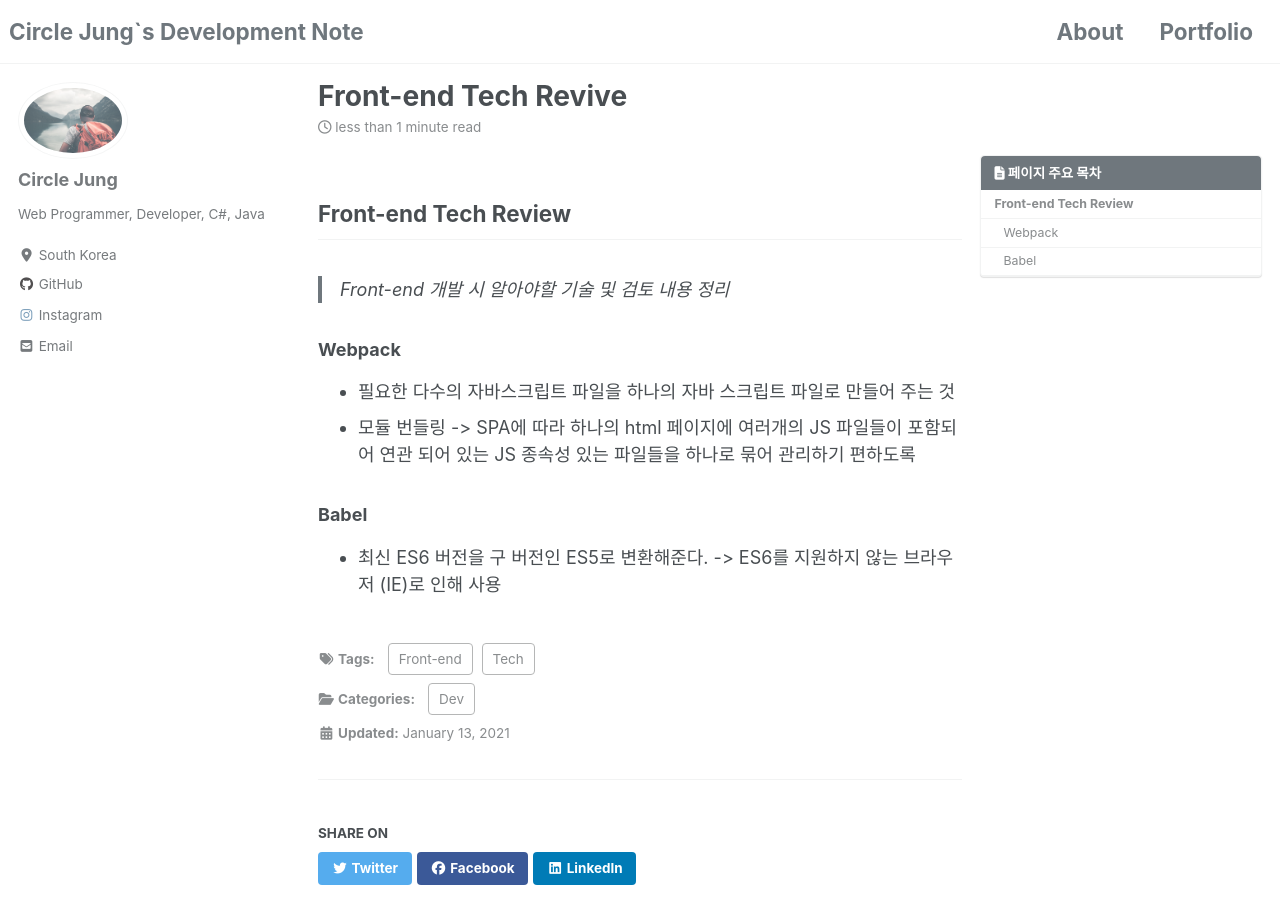
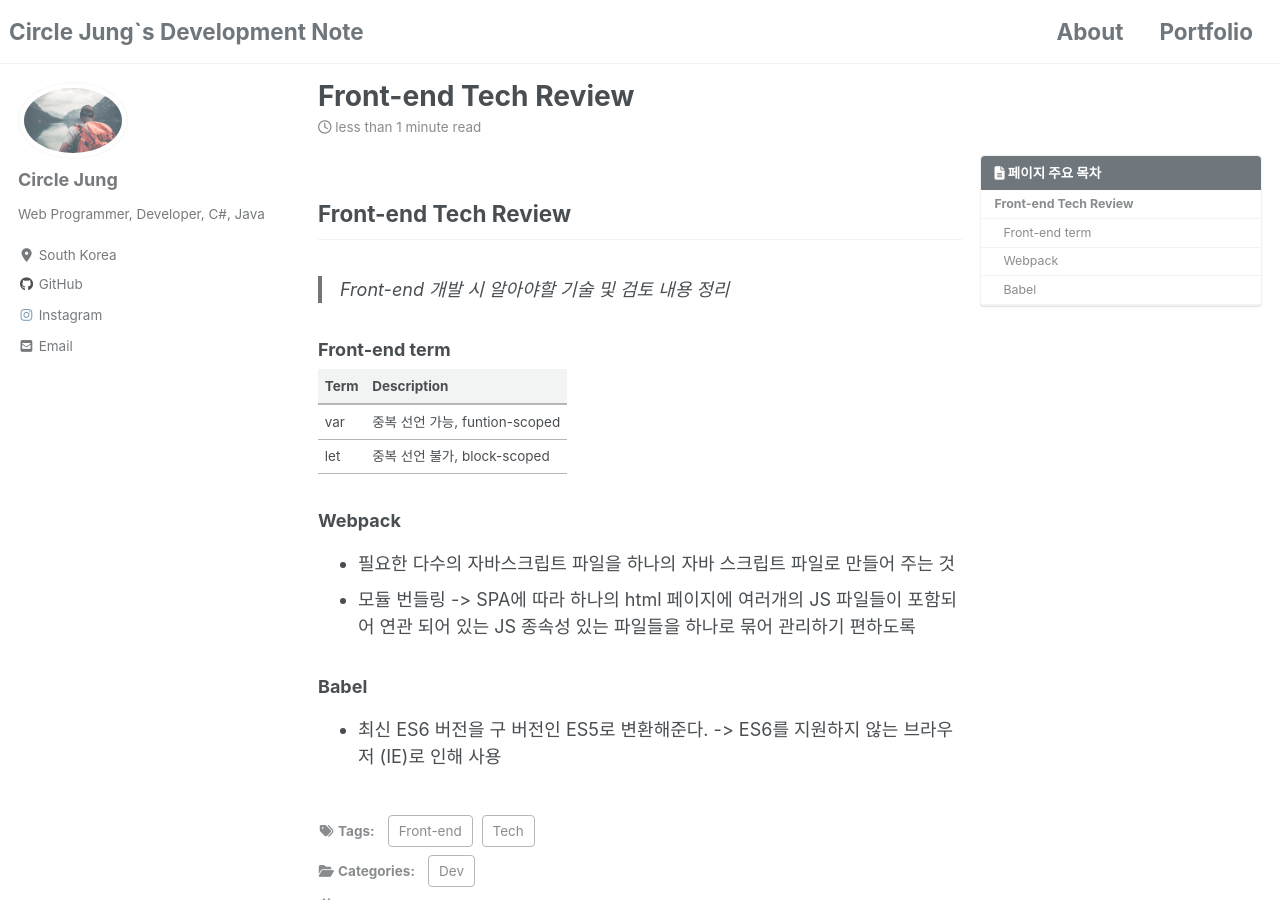
Before and after one commit to jwh0124/jwh0124.github.io, a Jekyll site: the page built from _posts/2021-01-13-frontend.md, in a window 1280 px wide and 900 px high. Built offline with Jekyll 4.4.1, drawn with Linux system fonts in a browser that asks for light colours; cached includes are drawn as plain includes; nearby versions of some CDN libraries; comment, search, counter and statistics services are not loaded.

```diff
--- a/_posts/2021-01-13-frontend.md
+++ b/_posts/2021-01-13-frontend.md
@@ -1,5 +1,5 @@
 ---
-title: Front-end Tech Revive
+title: Front-end Tech Review
 
 categories:
   - Dev
@@ -11,12 +11,19 @@ toc: true
 toc_sticky: true
 toc_label: "페이지 주요 목차"
 
-last_modified_at: 2021-01-13T13:11:00+09:00
+last_modified_at: 2021-01-21T13:11:00+09:00
 ---
 
 ## Front-end Tech Review ##
 
 > Front-end 개발 시 알아야할 기술 및 검토 내용 정리
+
+### Front-end term ###
+
+| Term | Description |
+| :--- | :---------- |
+| var  | 중복 선언 가능, funtion-scoped |
+| let  | 중복 선언 불가, block-scoped |
 
 ### Webpack ###
 
```
Also changed, not shown: _posts/2021-01-11-python.md (+8 -0 lines).
